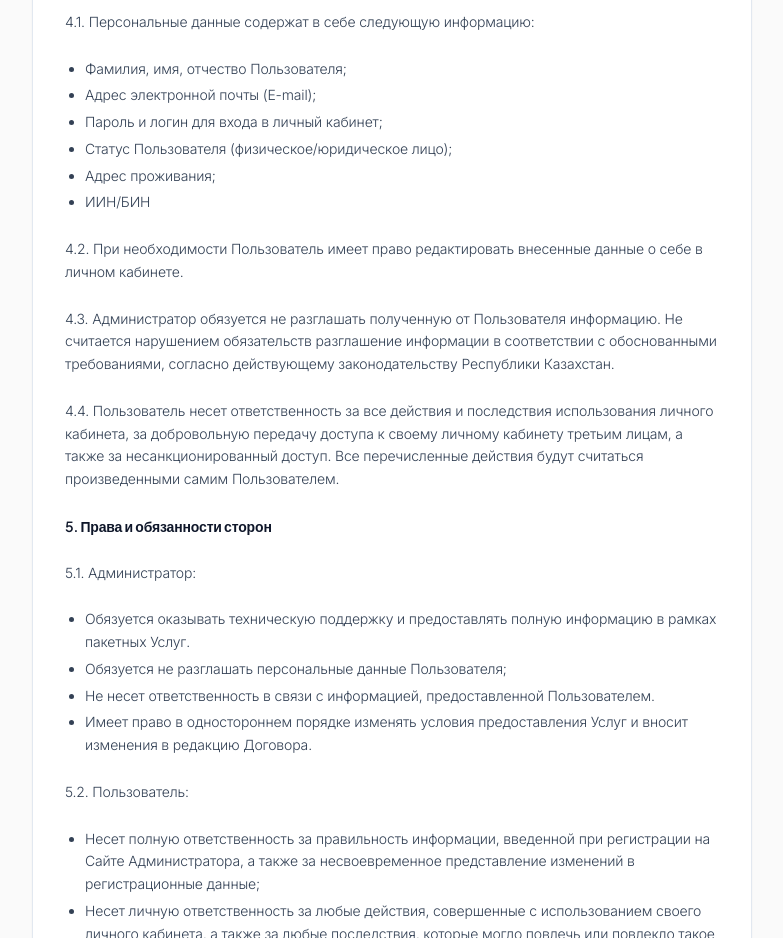
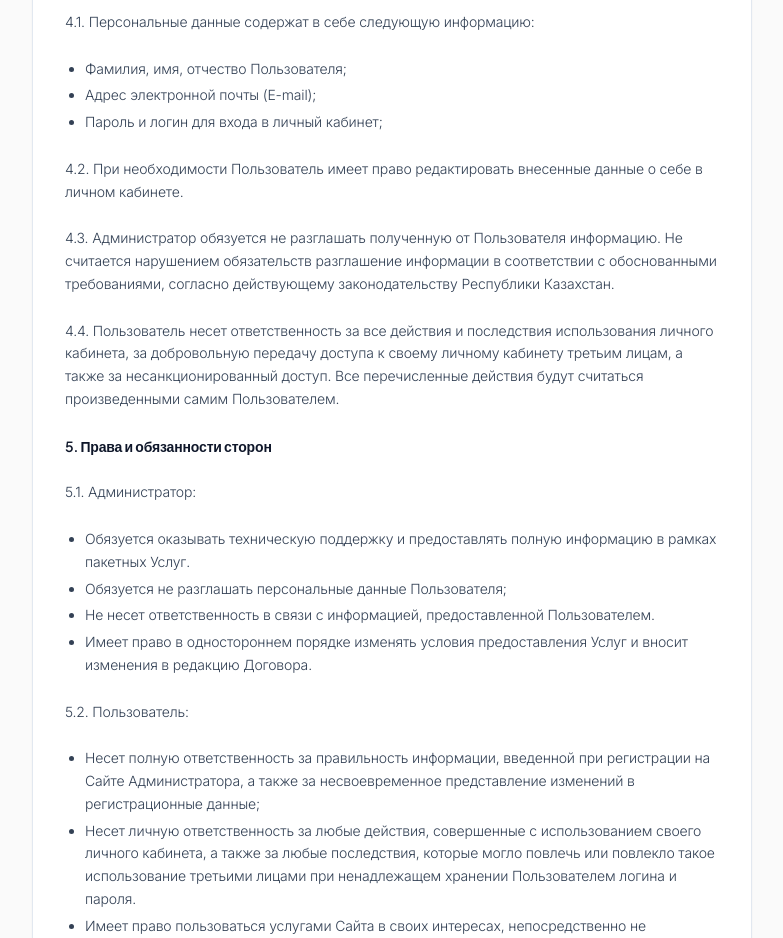
Before and after one commit to Baraat04/ChatPlatform, a Next.js app in the folder frontend/: page /offer in a window 1280 px wide. Shown: the part 3360-4298 px from the top of the page, without its empty margins (248-1031 px from the left). Built offline with nearby package versions, Linux system fonts and the light colour scheme; no server answers.

Commit message:
hfkjyawu

```diff
--- a/frontend/app/offer/page.tsx
+++ b/frontend/app/offer/page.tsx
@@ -143,9 +143,6 @@ export default function OfferPage() {
             <li>Фамилия, имя, отчество Пользователя;</li>
             <li>Адрес электронной почты (E-mail);</li>
             <li>Пароль и логин для входа в личный кабинет;</li>
-            <li>Статус Пользователя (физическое/юридическое лицо);</li>
-            <li>Адрес проживания;</li>
-            <li>ИИН/БИН</li>
           </ul>
           <p>
             4.2. При необходимости Пользователь имеет право редактировать внесенные данные о себе в личном кабинете.
```
